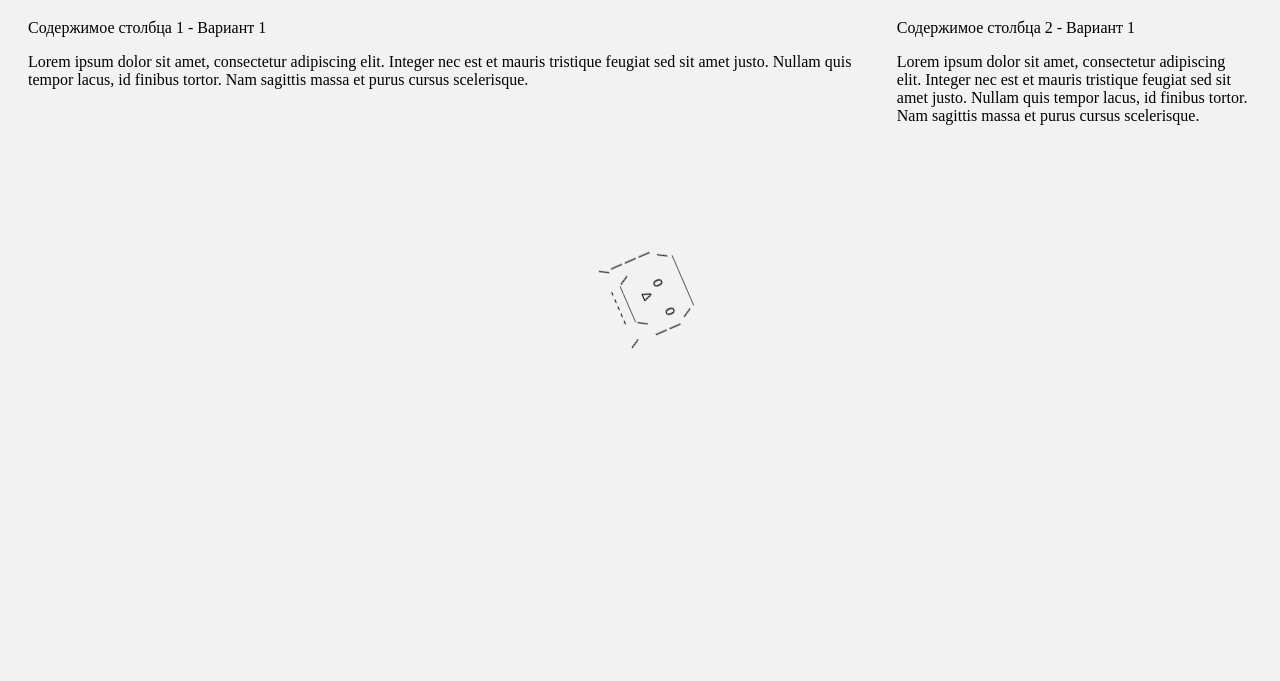
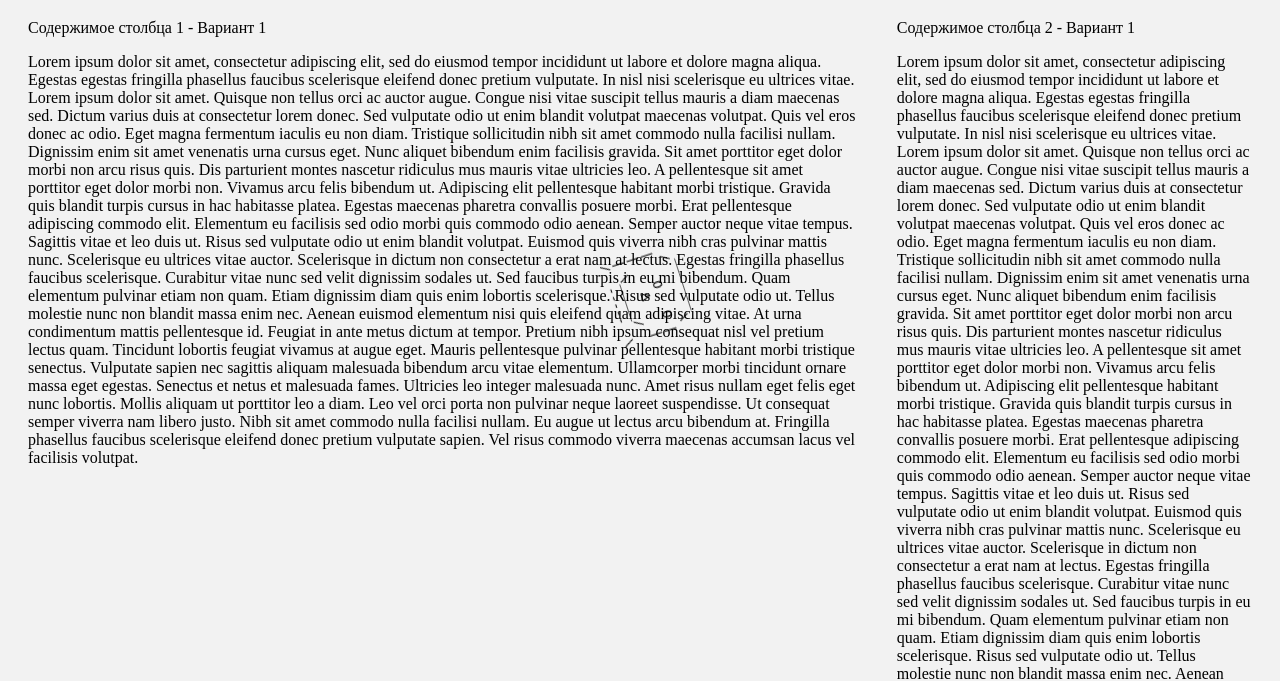
Before and after one commit to watashinokisetsu/frontpage, a plain HTML site: page index.html in a window 1280 px wide. Shown: the part 131-812 px from the top of the page. Drawn offline with Linux system fonts and the light colour scheme.

Commit message:
Update index.html

```diff
--- a/index.html
+++ b/index.html
@@ -19,12 +19,24 @@
     <div class="column70">
       <h1>Столбец 1</h1>
       <p id="column1-content">Содержимое столбца 1 - Вариант 1</p>
-      <p>Lorem ipsum dolor sit amet, consectetur adipiscing elit. Integer nec est et mauris tristique feugiat sed sit amet justo. Nullam quis tempor lacus, id finibus tortor. Nam sagittis massa et purus cursus scelerisque.</p>
+      <p>Lorem ipsum dolor sit amet, consectetur adipiscing elit, sed do eiusmod tempor incididunt ut labore et dolore magna aliqua. Egestas egestas fringilla phasellus faucibus scelerisque eleifend donec pretium vulputate. In nisl nisi scelerisque eu ultrices vitae. Lorem ipsum dolor sit amet. Quisque non tellus orci ac auctor augue. Congue nisi vitae suscipit tellus mauris a diam maecenas sed. Dictum varius duis at consectetur lorem donec. Sed vulputate odio ut enim blandit volutpat maecenas volutpat. Quis vel eros donec ac odio. Eget magna fermentum iaculis eu non diam. Tristique sollicitudin nibh sit amet commodo nulla facilisi nullam. Dignissim enim sit amet venenatis urna cursus eget. Nunc aliquet bibendum enim facilisis gravida. Sit amet porttitor eget dolor morbi non arcu risus quis. Dis parturient montes nascetur ridiculus mus mauris vitae ultricies leo.
+
+A pellentesque sit amet porttitor eget dolor morbi non. Vivamus arcu felis bibendum ut. Adipiscing elit pellentesque habitant morbi tristique. Gravida quis blandit turpis cursus in hac habitasse platea. Egestas maecenas pharetra convallis posuere morbi. Erat pellentesque adipiscing commodo elit. Elementum eu facilisis sed odio morbi quis commodo odio aenean. Semper auctor neque vitae tempus. Sagittis vitae et leo duis ut. Risus sed vulputate odio ut enim blandit volutpat. Euismod quis viverra nibh cras pulvinar mattis nunc.
+
+Scelerisque eu ultrices vitae auctor. Scelerisque in dictum non consectetur a erat nam at lectus. Egestas fringilla phasellus faucibus scelerisque. Curabitur vitae nunc sed velit dignissim sodales ut. Sed faucibus turpis in eu mi bibendum. Quam elementum pulvinar etiam non quam. Etiam dignissim diam quis enim lobortis scelerisque. Risus sed vulputate odio ut. Tellus molestie nunc non blandit massa enim nec. Aenean euismod elementum nisi quis eleifend quam adipiscing vitae. At urna condimentum mattis pellentesque id. Feugiat in ante metus dictum at tempor. Pretium nibh ipsum consequat nisl vel pretium lectus quam. Tincidunt lobortis feugiat vivamus at augue eget. Mauris pellentesque pulvinar pellentesque habitant morbi tristique senectus. Vulputate sapien nec sagittis aliquam malesuada bibendum arcu vitae elementum. Ullamcorper morbi tincidunt ornare massa eget egestas.
+
+Senectus et netus et malesuada fames. Ultricies leo integer malesuada nunc. Amet risus nullam eget felis eget nunc lobortis. Mollis aliquam ut porttitor leo a diam. Leo vel orci porta non pulvinar neque laoreet suspendisse. Ut consequat semper viverra nam libero justo. Nibh sit amet commodo nulla facilisi nullam. Eu augue ut lectus arcu bibendum at. Fringilla phasellus faucibus scelerisque eleifend donec pretium vulputate sapien. Vel risus commodo viverra maecenas accumsan lacus vel facilisis volutpat.</p>
     </div>
     <div class="column30">
       <h1>Столбец 2</h1>
       <p id="column2-content">Содержимое столбца 2 - Вариант 1</p>
-      <p>Lorem ipsum dolor sit amet, consectetur adipiscing elit. Integer nec est et mauris tristique feugiat sed sit amet justo. Nullam quis tempor lacus, id finibus tortor. Nam sagittis massa et purus cursus scelerisque.</p>
+      <p>Lorem ipsum dolor sit amet, consectetur adipiscing elit, sed do eiusmod tempor incididunt ut labore et dolore magna aliqua. Egestas egestas fringilla phasellus faucibus scelerisque eleifend donec pretium vulputate. In nisl nisi scelerisque eu ultrices vitae. Lorem ipsum dolor sit amet. Quisque non tellus orci ac auctor augue. Congue nisi vitae suscipit tellus mauris a diam maecenas sed. Dictum varius duis at consectetur lorem donec. Sed vulputate odio ut enim blandit volutpat maecenas volutpat. Quis vel eros donec ac odio. Eget magna fermentum iaculis eu non diam. Tristique sollicitudin nibh sit amet commodo nulla facilisi nullam. Dignissim enim sit amet venenatis urna cursus eget. Nunc aliquet bibendum enim facilisis gravida. Sit amet porttitor eget dolor morbi non arcu risus quis. Dis parturient montes nascetur ridiculus mus mauris vitae ultricies leo.
+
+A pellentesque sit amet porttitor eget dolor morbi non. Vivamus arcu felis bibendum ut. Adipiscing elit pellentesque habitant morbi tristique. Gravida quis blandit turpis cursus in hac habitasse platea. Egestas maecenas pharetra convallis posuere morbi. Erat pellentesque adipiscing commodo elit. Elementum eu facilisis sed odio morbi quis commodo odio aenean. Semper auctor neque vitae tempus. Sagittis vitae et leo duis ut. Risus sed vulputate odio ut enim blandit volutpat. Euismod quis viverra nibh cras pulvinar mattis nunc.
+
+Scelerisque eu ultrices vitae auctor. Scelerisque in dictum non consectetur a erat nam at lectus. Egestas fringilla phasellus faucibus scelerisque. Curabitur vitae nunc sed velit dignissim sodales ut. Sed faucibus turpis in eu mi bibendum. Quam elementum pulvinar etiam non quam. Etiam dignissim diam quis enim lobortis scelerisque. Risus sed vulputate odio ut. Tellus molestie nunc non blandit massa enim nec. Aenean euismod elementum nisi quis eleifend quam adipiscing vitae. At urna condimentum mattis pellentesque id. Feugiat in ante metus dictum at tempor. Pretium nibh ipsum consequat nisl vel pretium lectus quam. Tincidunt lobortis feugiat vivamus at augue eget. Mauris pellentesque pulvinar pellentesque habitant morbi tristique senectus. Vulputate sapien nec sagittis aliquam malesuada bibendum arcu vitae elementum. Ullamcorper morbi tincidunt ornare massa eget egestas.
+
+Senectus et netus et malesuada fames. Ultricies leo integer malesuada nunc. Amet risus nullam eget felis eget nunc lobortis. Mollis aliquam ut porttitor leo a diam. Leo vel orci porta non pulvinar neque laoreet suspendisse. Ut consequat semper viverra nam libero justo. Nibh sit amet commodo nulla facilisi nullam. Eu augue ut lectus arcu bibendum at. Fringilla phasellus faucibus scelerisque eleifend donec pretium vulputate sapien. Vel risus commodo viverra maecenas accumsan lacus vel facilisis volutpat.</p>
     </div>
   </div>
 
```
